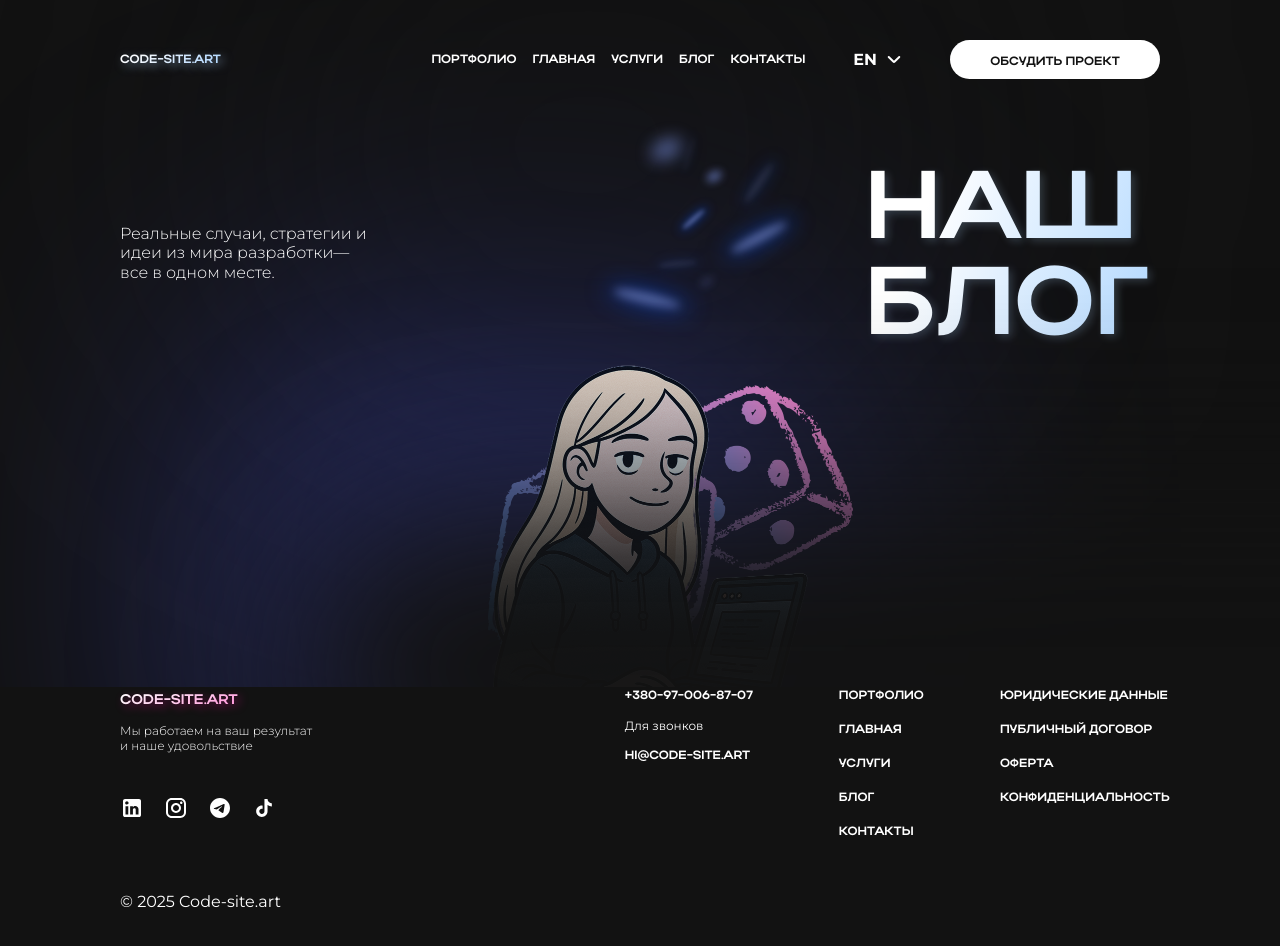
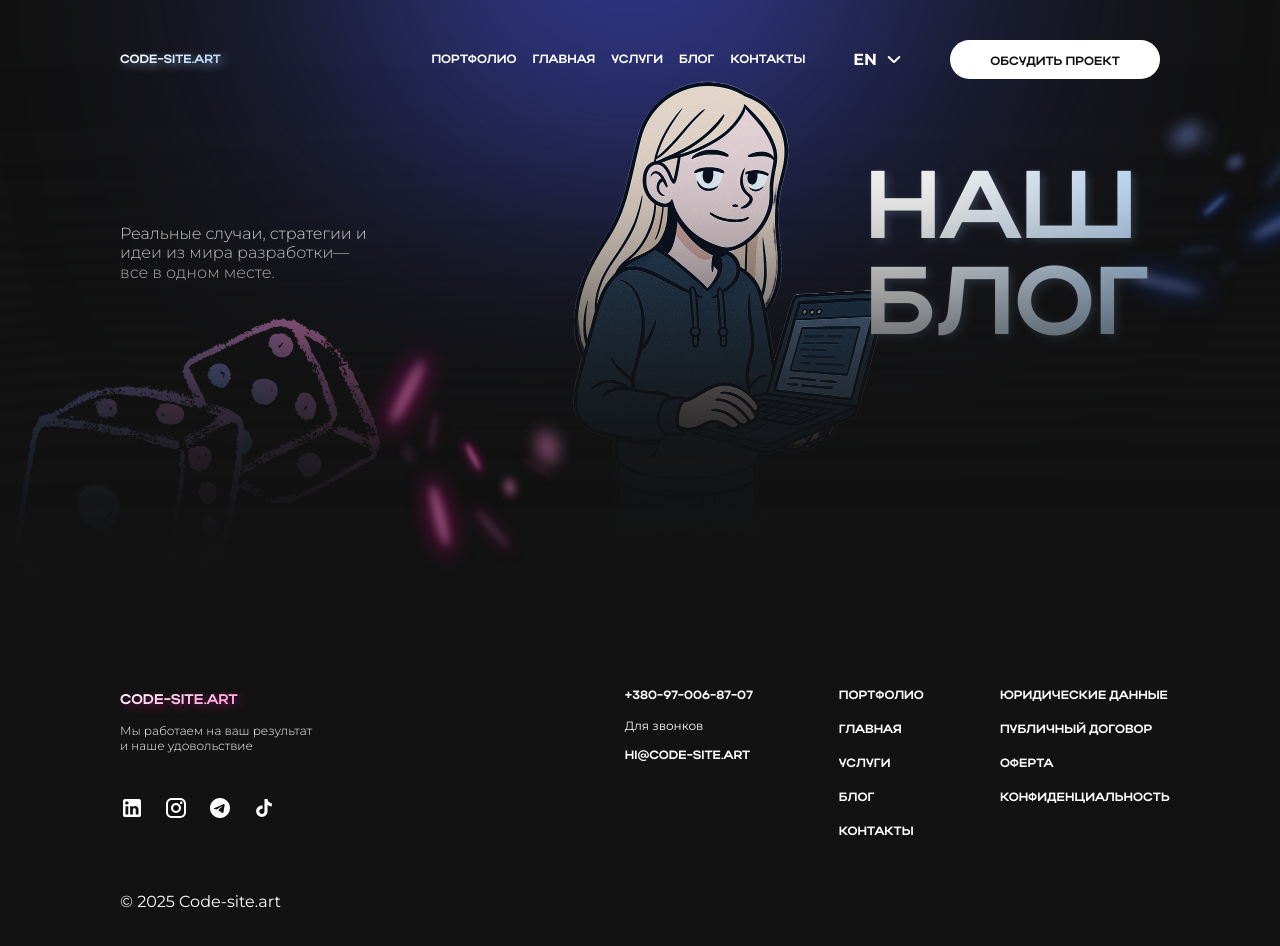
Before and after one commit to cyanidium-dev/code-site-frontend, a Next.js app: page /en/blog in a window 1280 px wide. Shown: the top 946 px of the page. Built offline with nearby package versions, Linux system fonts and the light colour scheme.

Commit message:
added images for desktop

```diff
--- a/src/components/blogPage/hero/HeroDecorations.tsx
+++ b/src/components/blogPage/hero/HeroDecorations.tsx
@@ -26,7 +26,7 @@ export default function HeroDecorations() {
     <div ref={sectionRef} className="absolute inset-0 pointer-events-none">
       <motion.div
         //    style={{ y: slowY }}
-        className="absolute top-[344px] left-[calc(50%-177px)] w-[353px] h-auto aspect-[353/530]"
+        className="absolute top-[344px] lg:top-15 left-[calc(50%-177px)] lg:left-[calc(50%-97px)] w-[353px] h-auto aspect-[353/530]"
       >
         <motion.div
           initial="hidden"
@@ -47,7 +47,7 @@ export default function HeroDecorations() {
 
       <motion.div
         //    style={{ y: slowY }}
-        className="absolute top-[115px] right-[calc(50%-180px)] w-[164px] lg:w-[244px] h-auto aspect-[244/235]"
+        className="absolute top-[115px] lg:top-[101px] right-[calc(50%-180px)] lg:right-[calc(50%-701px)] w-[164px] lg:w-[244px] h-auto aspect-[244/235]"
       >
         <motion.div
           initial="hidden"
@@ -68,7 +68,28 @@ export default function HeroDecorations() {
 
       <motion.div
         //    style={{ y: slowY }}
-        className="absolute -z-10 top-[385px] right-[calc(50%-213px)] w-[255px] lg:w-[365px] h-auto aspect-[365/283]"
+        className="hidden lg:block absolute z-20 top-[328px] left-[calc(50%-290px)] w-[224px] h-auto aspect-[224/252]"
+      >
+        <motion.div
+          initial="hidden"
+          whileInView="visible"
+          exit="exit"
+          viewport={{ once: true, amount: 0.1 }}
+          variants={fadeInAnimation({ delay: 0.3, scale: 0.95 })}
+        >
+          <Image
+            src="/images/blogPage/hero/drops-pink.svg"
+            alt="blue drops"
+            width="224"
+            height="252"
+            className="w-[224px] h-auto"
+          />
+        </motion.div>
+      </motion.div>
+
+      <motion.div
+        //    style={{ y: slowY }}
+        className="absolute -z-10 top-[385px] lg:top-[318px] right-[calc(50%-213px)] lg:right-auto lg:left-[calc(50%-625px)] w-[255px] lg:w-[365px] h-auto aspect-[365/283]"
       >
         <motion.div
           initial="hidden"
@@ -87,9 +108,12 @@ export default function HeroDecorations() {
         </motion.div>
       </motion.div>
 
-      <div className="absolute -z-30 top-[373px] left-[calc(50%-337px)] w-[469px] h-[420px] rounded-full bg-purple-bright supports-[backdrop-filter]:blur-[164px] will-change-transform" />
-      <div className="absolute -z-20 top-[-51px] left-[calc(50%-400px)] w-[697px] h-[392px] rounded-full bg-black supports-[backdrop-filter]:blur-[176.7px] will-change-transform" />
-      <div className="absolute z-10 bottom-[-168px] left-[calc(50%-371px)] w-[194%] h-[372px] rounded-full bg-black supports-[backdrop-filter]:blur-[90px] will-change-transform" />
+      <div className="absolute -z-30 top-[373px] lg:top-[-288px] left-[calc(50%-337px)] lg:left-[calc(50%-243px)] w-[469px] h-[420px] rounded-full bg-purple-bright supports-[backdrop-filter]:blur-[164px] will-change-transform" />
+      <div className="lg:hidden absolute -z-20 top-[-51px] left-[calc(50%-400px)] w-[697px] h-[392px] rounded-full bg-black supports-[backdrop-filter]:blur-[176.7px] will-change-transform" />
+      <div
+        className="absolute z-10 bottom-[-168px] lg:bottom-[-330px] left-[calc(-53%)] lg:left-[calc(50%-1019px)] w-[194%] lg:w-[2564px] h-[372px]
+       lg:h-[699px] rounded-full bg-black supports-[backdrop-filter]:blur-[90px] lg:supports-[backdrop-filter]:blur-[106px] will-change-transform"
+      />
     </div>
   );
 }
```
